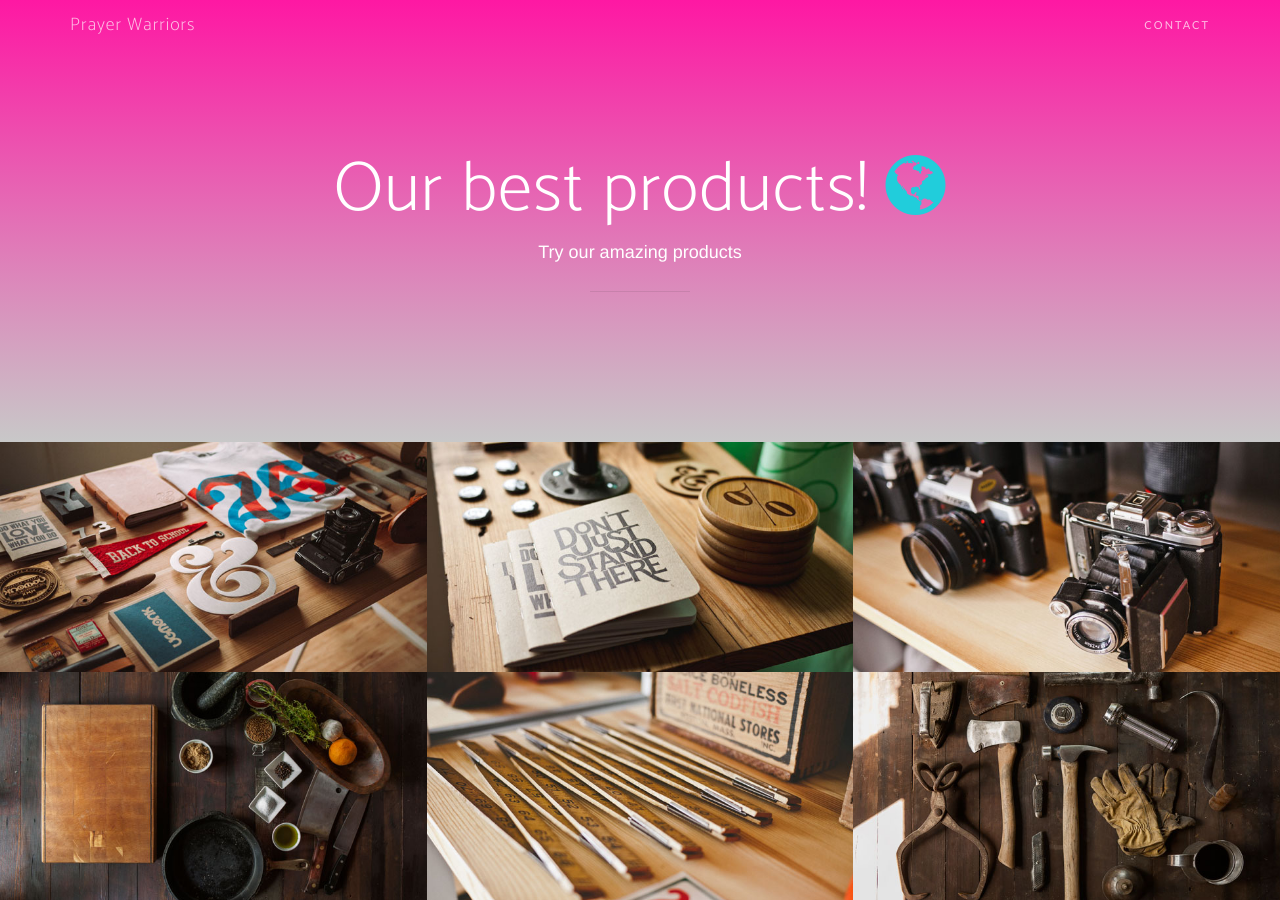
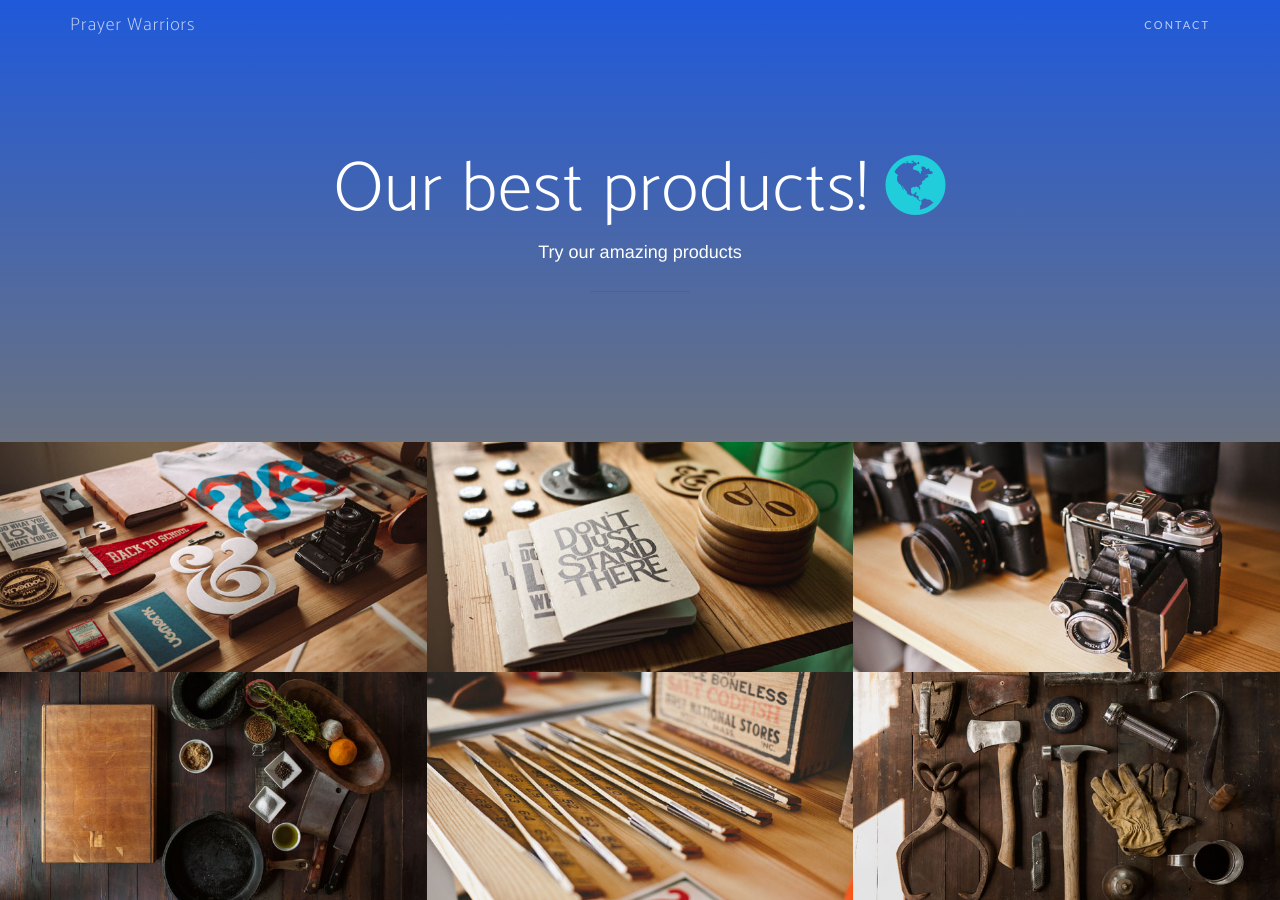
Before and after one commit to LakasNetwork/pray4others, a Jekyll site: the page built from test.html, in a window 1280 px wide and 900 px high. Built offline with Jekyll 4.4.1, drawn with Linux system fonts in a browser that asks for light colours; nearby versions of some CDN libraries; some web fonts are replaced.

Commit message:
Update colors based on app colors

```diff
--- a/css/main.scss
+++ b/css/main.scss
@@ -35,9 +35,9 @@
 
 // variables.less link and gradient background
 $head-primary: #000; // #7b4397 ;
-$head-secondary: #303030; // #dc2430 ;
-$theme-primary:  #fe18a3; // #fdcc52 ;
-$theme-secondary: #c8c8c8; // #fdc539 ;
+$head-secondary: #263238; // #dc2430 ;
+$theme-primary:  #1F59DA; // #fdcc52 ;
+$theme-secondary: #6B7280; // #fdc539 ;
 $theme-dark: #222;
 
 // Import partials from `sass_dir` (defaults to `_sass`)
```
